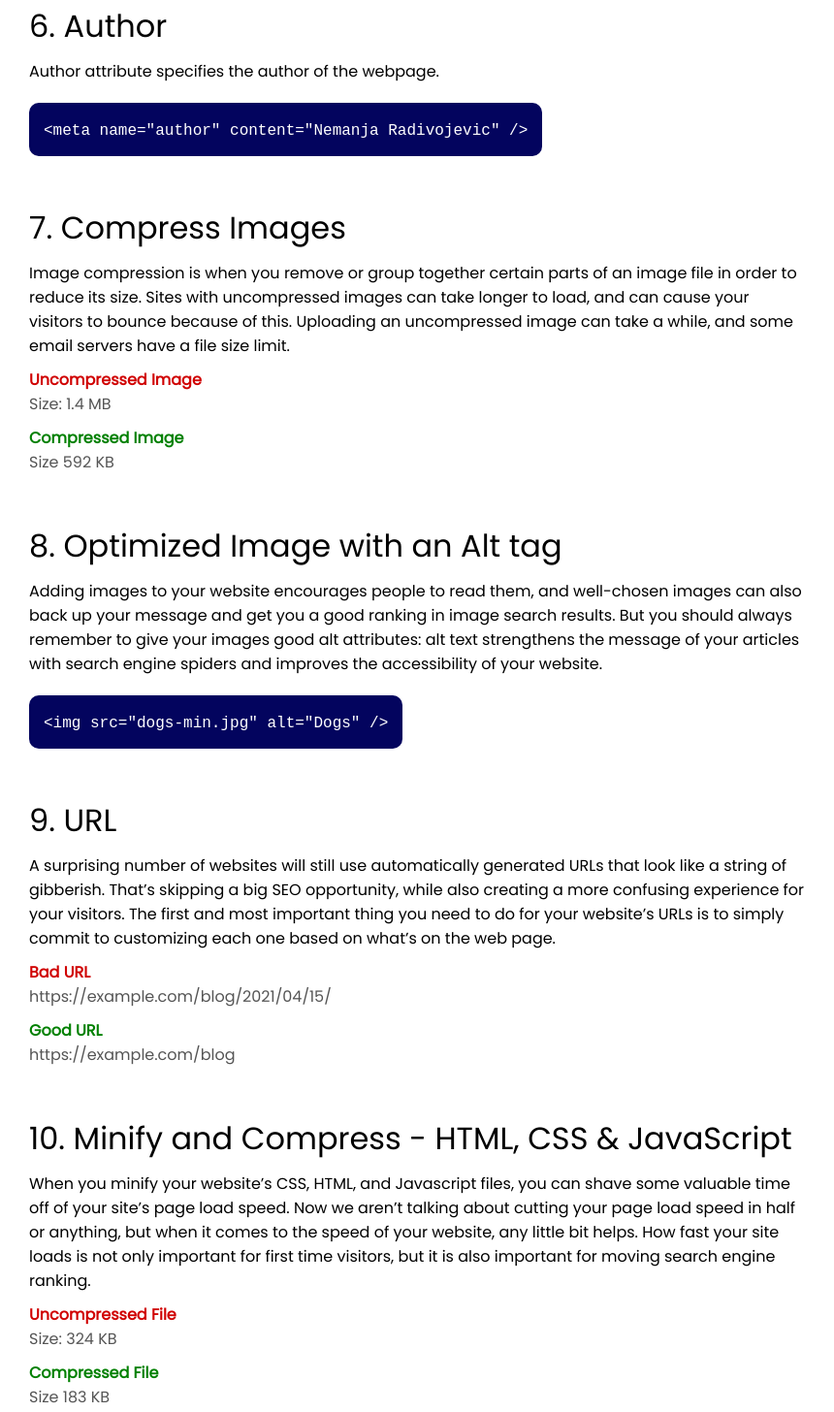
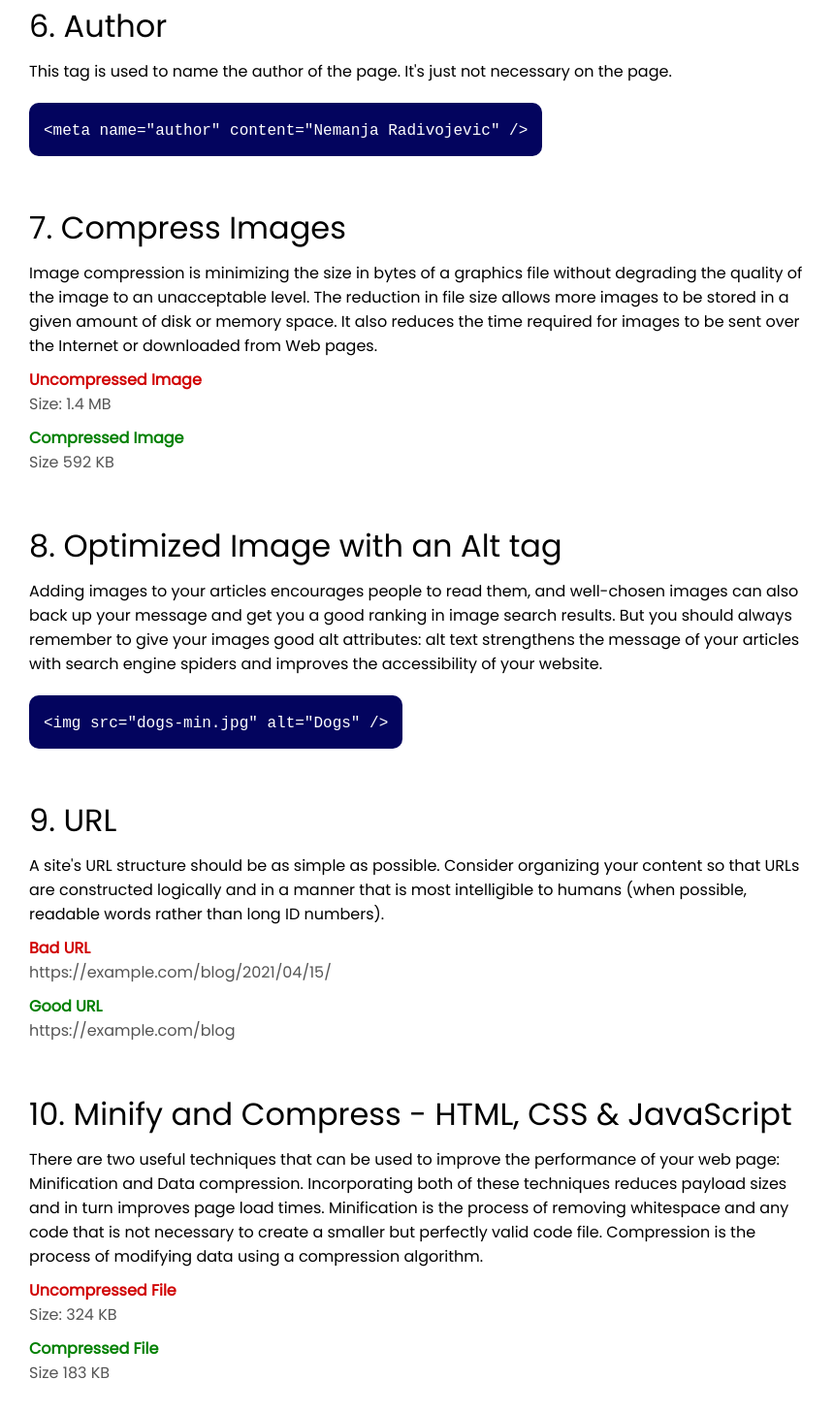
Before and after one commit to nemanja96/search-engine-optimization, a plain HTML site: page index.html in a window 1280 px wide. Shown: the part 1519-2975 px from the top of the page at 97% size, without its empty margins (0-860 px from the left). Drawn offline with Linux system fonts and the light colour scheme.

Commit message:
Update index.html

```diff
--- a/index.html
+++ b/index.html
@@ -105,7 +105,7 @@
         </div>
         <div class="steps">
           <h2>6. Author</h2>
-          <p>Author attribute specifies the author of the webpage.</p>
+          <p>This tag is used to name the author of the page. It's just not necessary on the page.</p>
           <code
             ><span
               >&lt;meta name="author" content="Nemanja Radivojevic" /&gt;</span
@@ -115,11 +115,7 @@
         <div class="steps">
           <h2>7. Compress Images</h2>
           <p>
-            Image compression is when you remove or group together certain parts
-            of an image file in order to reduce its size. Sites with
-            uncompressed images can take longer to load, and can cause your
-            visitors to bounce because of this. Uploading an uncompressed image
-            can take a while, and some email servers have a file size limit.
+            Image compression is minimizing the size in bytes of a graphics file without degrading the quality of the image to an unacceptable level. The reduction in file size allows more images to be stored in a given amount of disk or memory space. It also reduces the time required for images to be sent over the Internet or downloaded from Web pages.
           </p>
           <p class="bad"><span>Uncompressed Image</span><br />Size: 1.4 MB</p>
           <p class="good"><span>Compressed Image</span><br />Size 592 KB</p>
@@ -127,24 +123,14 @@
         <div class="steps">
           <h2>8. Optimized Image with an Alt tag</h2>
           <p>
-            Adding images to your website encourages people to read them, and
-            well-chosen images can also back up your message and get you a good
-            ranking in image search results. But you should always remember to
-            give your images good alt attributes: alt text strengthens the
-            message of your articles with search engine spiders and improves the
-            accessibility of your website.
+            Adding images to your articles encourages people to read them, and well-chosen images can also back up your message and get you a good ranking in image search results. But you should always remember to give your images good alt attributes: alt text strengthens the message of your articles with search engine spiders and improves the accessibility of your website.
           </p>
           <code><span>&lt;img src="dogs-min.jpg" alt="Dogs" /&gt;</span></code>
         </div>
         <div class="steps">
           <h2>9. URL</h2>
           <p>
-            A surprising number of websites will still use automatically
-            generated URLs that look like a string of gibberish. That’s skipping
-            a big SEO opportunity, while also creating a more confusing
-            experience for your visitors. The first and most important thing you
-            need to do for your website’s URLs is to simply commit to
-            customizing each one based on what’s on the web page.
+            A site's URL structure should be as simple as possible. Consider organizing your content so that URLs are constructed logically and in a manner that is most intelligible to humans (when possible, readable words rather than long ID numbers).
           </p>
           <p class="bad">
             <span>Bad URL</span><br />https://example.com/blog/2021/04/15/
@@ -156,13 +142,7 @@
         <div class="steps">
           <h2>10. Minify and Compress - HTML, CSS & JavaScript</h2>
           <p>
-            When you minify your website’s CSS, HTML, and Javascript files, you
-            can shave some valuable time off of your site’s page load speed. Now
-            we aren’t talking about cutting your page load speed in half or
-            anything, but when it comes to the speed of your website, any little
-            bit helps. How fast your site loads is not only important for first
-            time visitors, but it is also important for moving search engine
-            ranking.
+            There are two useful techniques that can be used to improve the performance of your web page: Minification and Data compression. Incorporating both of these techniques reduces payload sizes and in turn improves page load times. Minification is the process of removing whitespace and any code that is not necessary to create a smaller but perfectly valid code file. Compression is the process of modifying data using a compression algorithm.
           </p>
           <p class="bad"><span>Uncompressed File</span><br />Size: 324 KB</p>
           <p class="good"><span>Compressed File</span><br />Size 183 KB</p>
```
